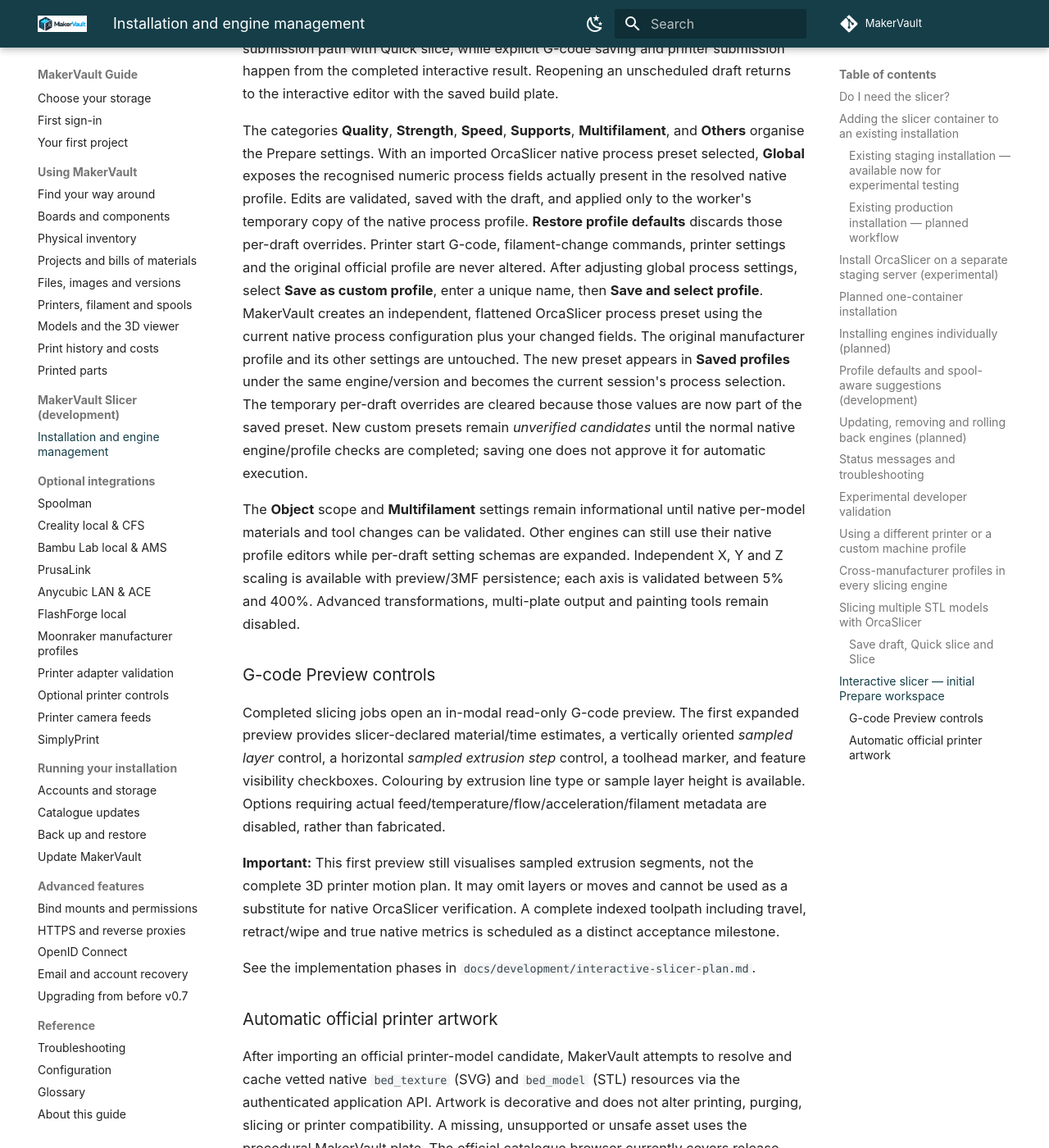
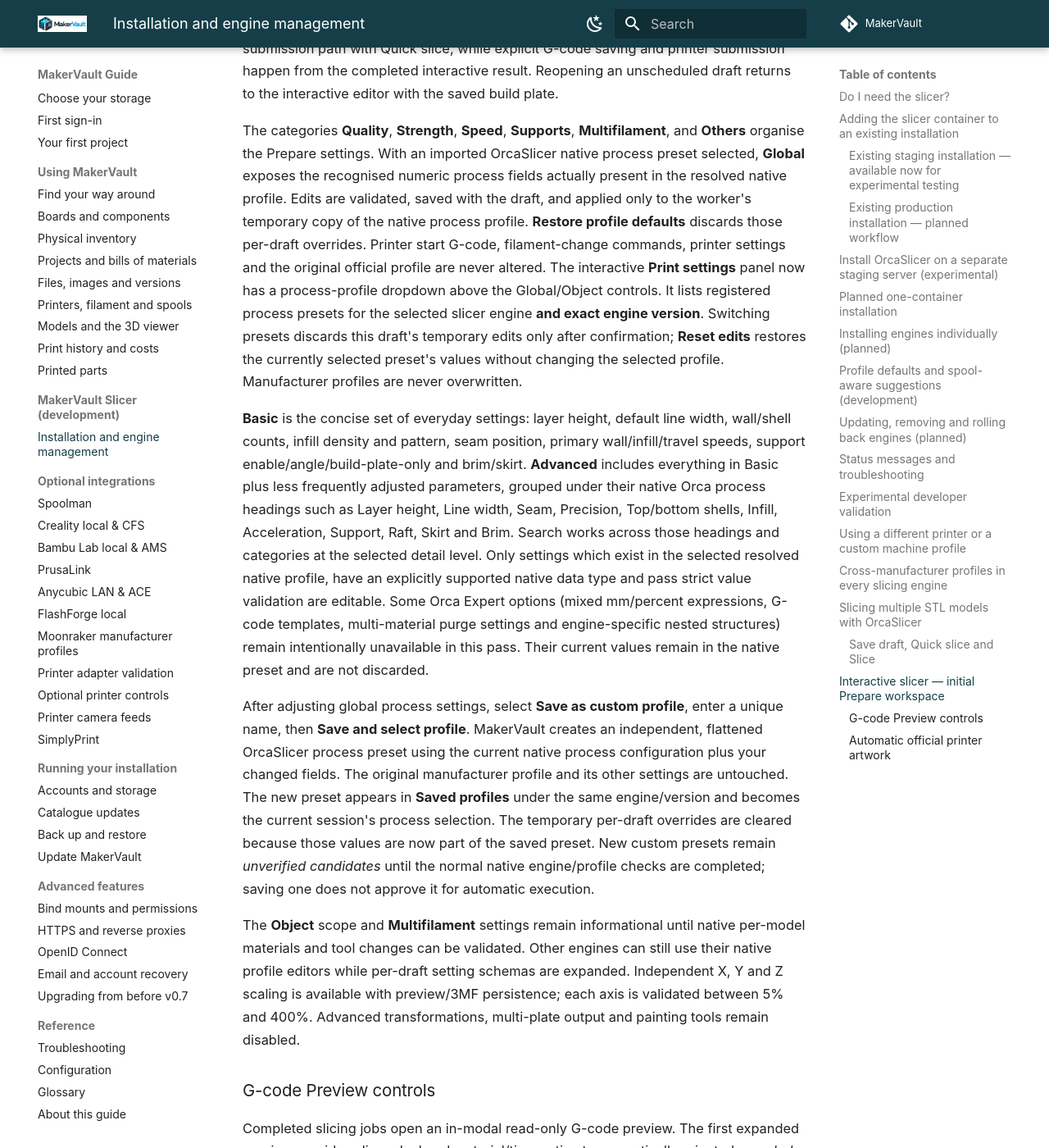
Before and after one commit to gavrd7/MakerVault, an MkDocs documentation site: the page built from docs/guide/3d-printing/slicer.md, in a window 1280 px wide and 1400 px high, scrolled down 8863 px. Shown: the whole window at 82% size. Built offline with MkDocs 1.6.1 and Material for MkDocs 9.7.7, drawn with Linux system fonts in a browser that asks for light colours; comment, search, counter and statistics services are not loaded.

Commit message:
Document quick process selector, Basic/Advanced distinction and safeguarded native Expert settings

```diff
--- a/docs/guide/3d-printing/slicer.md
+++ b/docs/guide/3d-printing/slicer.md
@@ -177,7 +177,28 @@
 
 The initial workspace includes an object tree (instances on the first plate), click-to-select, active **Move**, **Rotate**, **Scale**, **Auto-arrange**, **Duplicate** and **Remove** controls backed by the existing 3D plate editor, and in-session undo/redo (Ctrl+Z / Ctrl+Y outside text inputs). **Save draft** and **Slice and preview** share the existing isolated worker submission path with Quick slice, while explicit G-code saving and printer submission happen from the completed interactive result. Reopening an unscheduled draft returns to the interactive editor with the saved build plate.
 
-The categories **Quality**, **Strength**, **Speed**, **Supports**, **Multifilament**, and **Others** organise the Prepare settings. With an imported OrcaSlicer native process preset selected, **Global** exposes the recognised numeric process fields actually present in the resolved native profile. Edits are validated, saved with the draft, and applied only to the worker's temporary copy of the native process profile. **Restore profile defaults** discards those per-draft overrides. Printer start G-code, filament-change commands, printer settings and the original official profile are never altered. After adjusting global process settings, select **Save as custom profile**,
+The categories **Quality**, **Strength**, **Speed**, **Supports**, **Multifilament**, and **Others** organise the Prepare settings. With an imported OrcaSlicer native process preset selected, **Global** exposes the recognised numeric process fields actually present in the resolved native profile. Edits are validated, saved with the draft, and applied only to the worker's temporary copy of the native process profile. **Restore profile defaults** discards those per-draft overrides. Printer start G-code, filament-change commands, printer settings and the original official profile are never altered. The interactive **Print settings** panel now has a process-profile dropdown above
+the Global/Object controls. It lists registered process presets for the selected
+slicer engine **and exact engine version**. Switching presets discards this
+draft's temporary edits only after confirmation; **Reset edits** restores the
+currently selected preset's values without changing the selected profile.
+Manufacturer profiles are never overwritten.
+
+**Basic** is the concise set of everyday settings: layer height, default line
+width, wall/shell counts, infill density and pattern, seam position, primary
+wall/infill/travel speeds, support enable/angle/build-plate-only and brim/skirt.
+**Advanced** includes everything in Basic plus less frequently adjusted
+parameters, grouped under their native Orca process headings such as Layer
+height, Line width, Seam, Precision, Top/bottom shells, Infill, Acceleration,
+Support, Raft, Skirt and Brim. Search works across those headings and categories
+at the selected detail level. Only settings which exist in the selected resolved
+native profile, have an explicitly supported native data type and pass strict
+value validation are editable. Some Orca Expert options (mixed mm/percent
+expressions, G-code templates, multi-material purge settings and engine-specific
+nested structures) remain intentionally unavailable in this pass. Their current
+values remain in the native preset and are not discarded.
+
+After adjusting global process settings, select **Save as custom profile**,
 enter a unique name, then **Save and select profile**. MakerVault creates an
 independent, flattened OrcaSlicer process preset using the current native
 process configuration plus your changed fields. The original manufacturer
```
